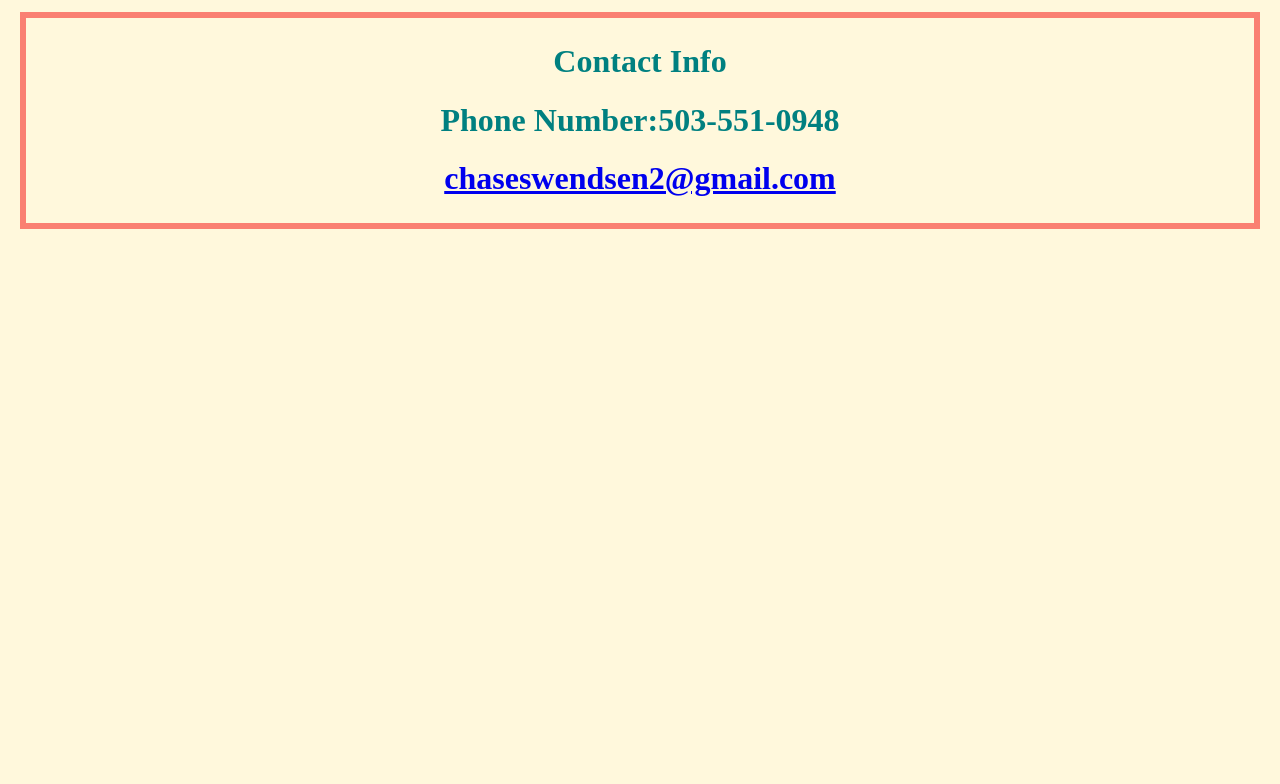
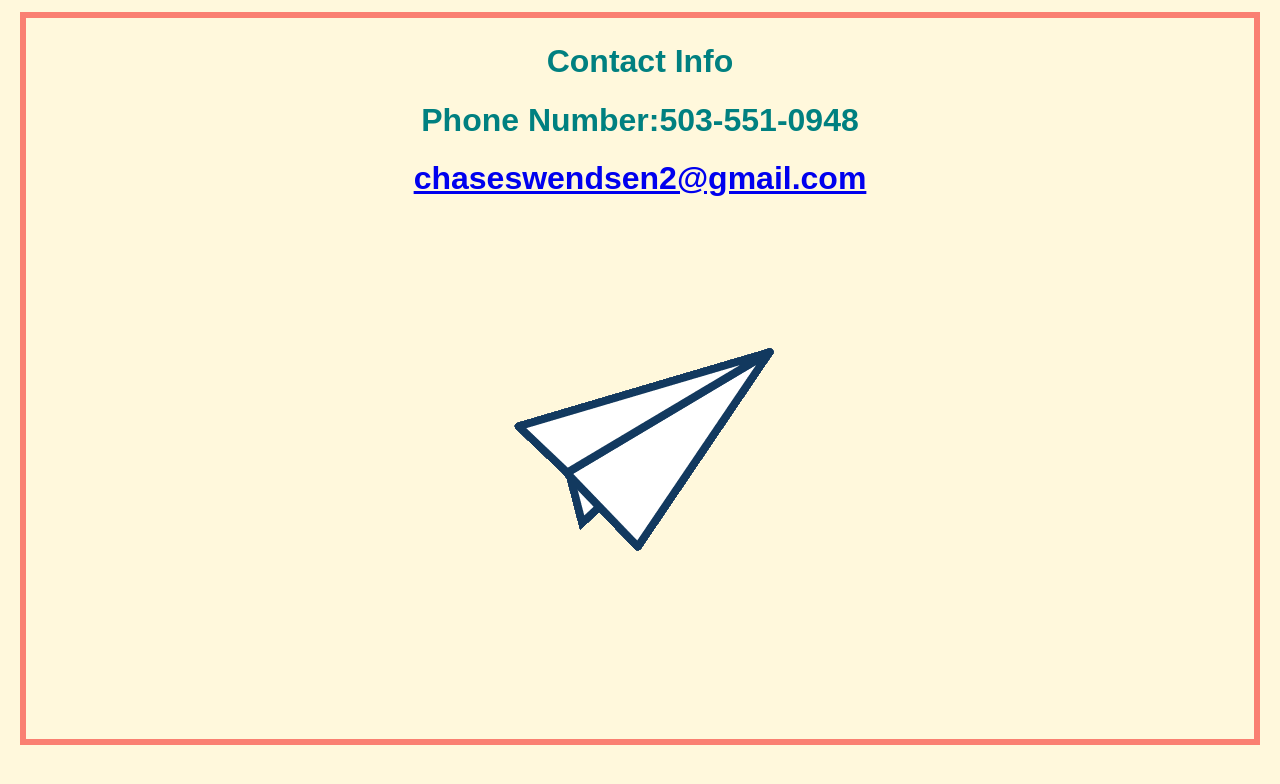
Before and after one commit to Chaseswendsen/portfolio, a plain HTML site: page contact-info.html in a window 1280 px wide. Drawn offline with Linux system fonts and the light colour scheme.

Commit message:
add airplane gif to contact

```diff
--- a/contact-info.html
+++ b/contact-info.html
@@ -9,7 +9,7 @@
       <h1 class="story">Contact Info</h1>
       <h1>Phone Number:503-551-0948</h1>
       <h1><a href = "chaseswendsen2@gmail.com">chaseswendsen2@gmail.com</a></h1>
-
+        <span> <img src="img/paper.gif"> </span>
     </div>
 </body>
 </html>
--- a/css/contact-infostyles.css
+++ b/css/contact-infostyles.css
@@ -12,4 +12,11 @@ body {
   h1 {
     text-align: center;
     color: teal;
+    font-family: fantasy;
   }
+span {
+  display: block;
+  margin-left: auto;
+  margin-right: auto;
+  width: 40%;
+}
```
Also changed, not shown: img/paper.gif (added).
